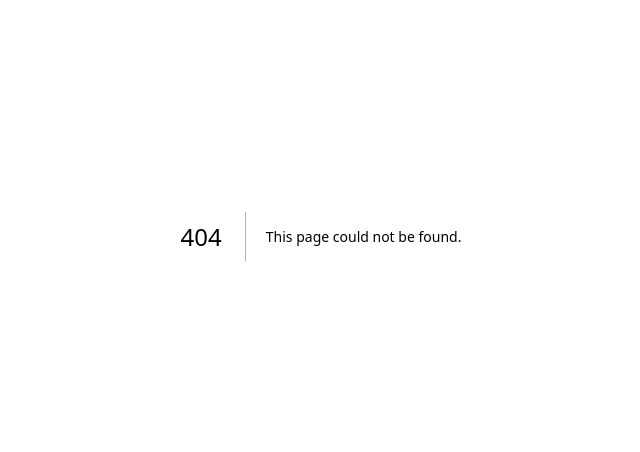
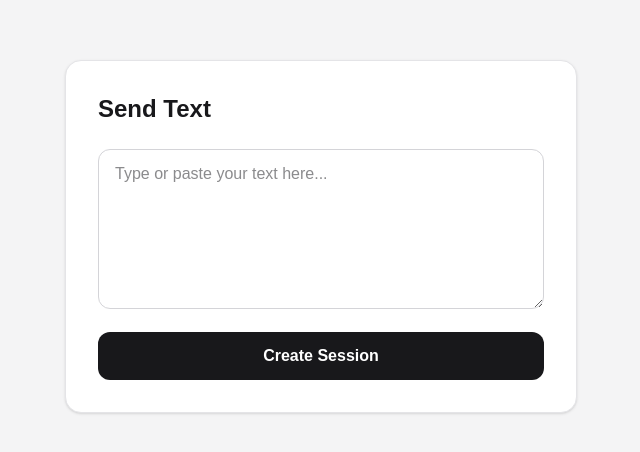
Before and after one commit to zeptusg/tunnelshare, a Next.js app: page /send in a window 1280 px wide. Before the commit this address had no page. Shown: the part 164-616 px from the top of the page, without its empty margins (319-959 px from the left). Built offline with nearby package versions, Linux system fonts and the light colour scheme.

Commit message:
feat: add send page ui

```diff
--- /dev/null
+++ b/src/app/send/page.tsx
@@ -0,0 +1,24 @@
+export default function SendPage() {
+  return (
+    <main className="flex min-h-screen items-center justify-center bg-zinc-100 px-4 py-8">
+      <section className="w-full max-w-lg rounded-2xl border border-zinc-200 bg-white p-6 shadow-sm sm:p-8">
+        <h1 className="text-2xl font-bold text-zinc-900">Send Text</h1>
+
+        <div className="mt-6 space-y-4">
+          <textarea
+            className="min-h-40 w-full rounded-xl border border-zinc-300 px-4 py-3 text-zinc-900 outline-none transition focus:border-zinc-400 focus:ring-2 focus:ring-zinc-200"
+            placeholder="Type or paste your text here..."
+            aria-label="Text to send"
+          />
+
+          <button
+            type="button"
+            className="flex h-12 w-full items-center justify-center rounded-xl bg-zinc-900 text-base font-semibold text-white transition hover:bg-zinc-800"
+          >
+            Create Session
+          </button>
+        </div>
+      </section>
+    </main>
+  );
+}
```
